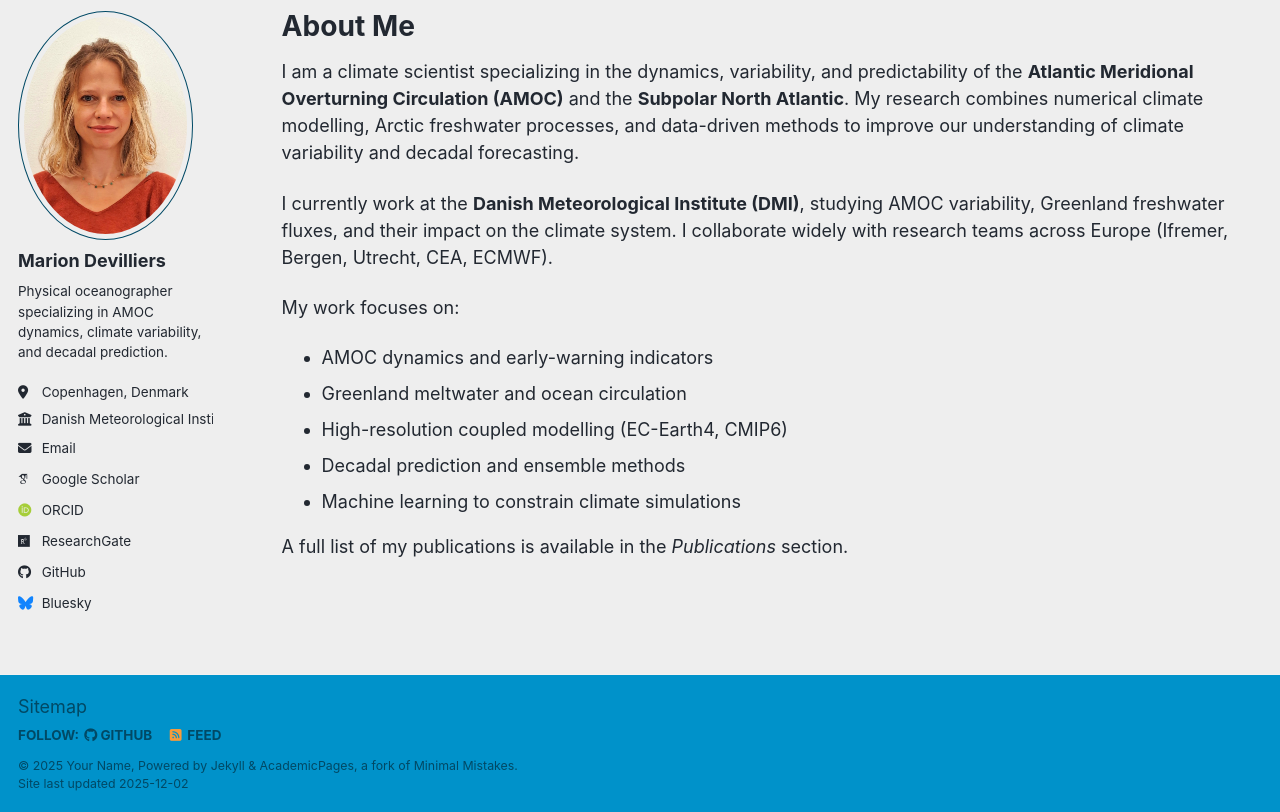
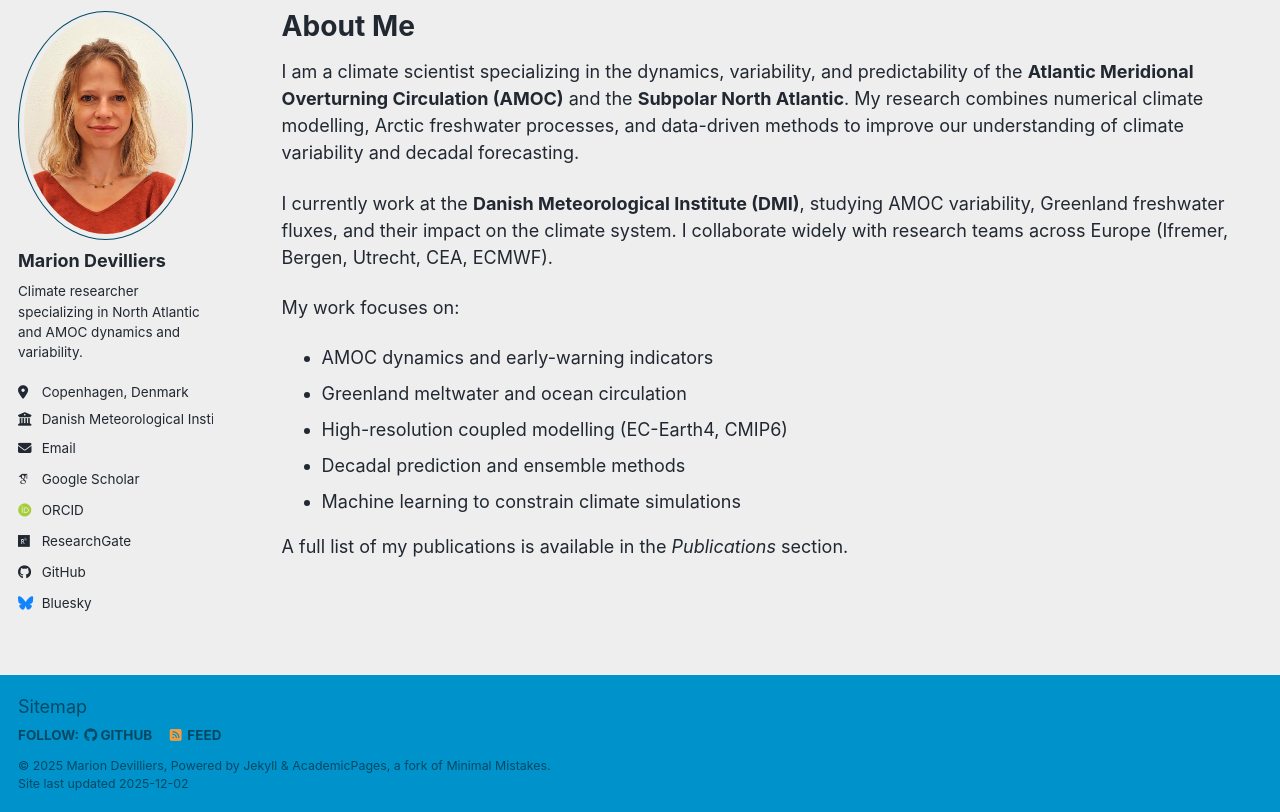
Before and after one commit to mariondevilliers/mariondevilliers.github.io, a Jekyll site: the page built from _pages/about.md, in a window 1280 px wide and 900 px high, scrolled down 959 px, cut to the strip 88-900 px from the top of the window. Built offline with Jekyll 4.4.1, drawn with Linux system fonts in a browser that asks for light colours; some web fonts are replaced; a script bundle is joined from its source files by our own code; library files that are not in the unit come from our copies.

Commit message:
Update _config.yml

```diff
--- a/_config.yml
+++ b/_config.yml
@@ -11,7 +11,7 @@ locale                   : "en-US"
 site_theme               : "air" # Currently available options are "default", "air"
 title                    : "Marion Devilliers / Academic Page"
 title_separator          : "-"
-name                     : &name "Your Name"
+name                     : &name "Marion Devilliers"
 description              : &description "Your Name's academic portfolio"   # Update this with a general description of your site, this is the default if not overridden by a page
 url                      : https://mariondevilliers.github.io # The base hostname & protocol for your site e.g. "https://[your GitHub username].github.io",
                                                            # or if you already have some other page hosted on Github then use "https://[your GitHub username].github.io/[Your Repo Name]"
@@ -24,7 +24,7 @@ repository               : "mariondevilliers/mariondevilliers.github.io"
 author:
   name             : "Marion Devilliers"
   avatar           : photo_Marion_Devilliers.jpg
-  bio              : "Physical oceanographer specializing in AMOC dynamics, climate variability, and decadal prediction."
+  bio              : "Climate researcher specializing in North Atlantic and AMOC dynamics and variability."
   location         : "Copenhagen, Denmark"
   employer         : "Danish Meteorological Institute (DMI)"
   email            : "marion.devilliers@gmail.com"
```
